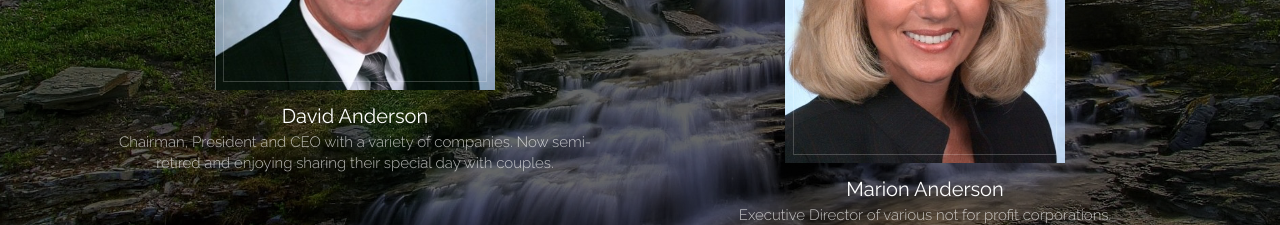
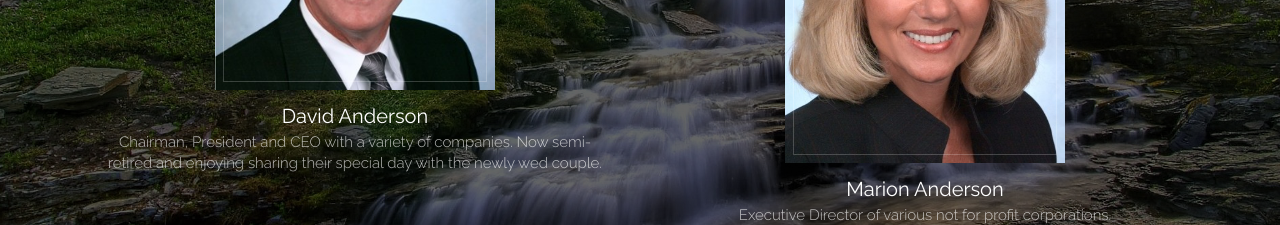
Before and after one commit to DRAnders100/MakingYourDayPerfect, a plain HTML site: page index.html in a window 1280 px wide. Shown: the part 2920-3145 px from the top of the page. Drawn offline with nearby package versions, Linux system fonts and the light colour scheme.

Commit message:
Update index.html

```diff
--- a/index.html
+++ b/index.html
@@ -157,7 +157,7 @@
             <div class="team-img"><img src="img/team/david.jpg" alt="..."></div>
             <div class="caption">
               <h3>David Anderson</h3>
-              <p>Chairman, President and CEO with a variety of companies. Now semi-retired and enjoying sharing their special day with couples.</p>
+              <p>Chairman, President and CEO with a variety of companies. Now semi-retired and enjoying sharing their special day with the newly wed couple.</p>
             </div>
           </div>
         </div>
```
